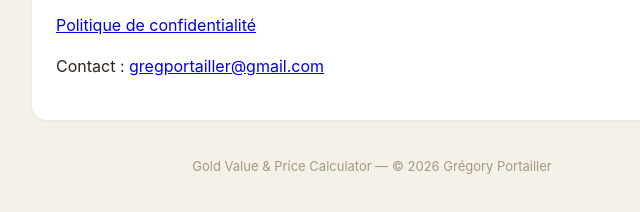
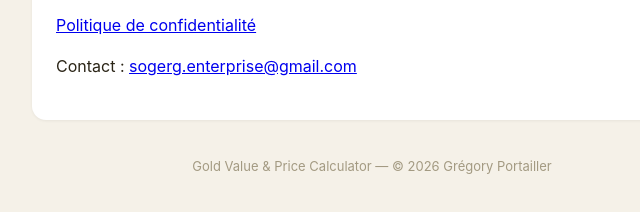
Before and after one commit to sogerg/gold-calculator-legal, a plain HTML site: page index.html in a window 1280 px wide. Shown: the part 876-1088 px from the top of the page, 268-908 px from the left. Drawn offline with Linux system fonts and the light colour scheme.

Commit message:
Adresse de contact : sogerg.enterprise@gmail.com
Co-Authored-By: Claude Opus 5.5 <noreply@anthropic.com>

```diff
--- a/index.html
+++ b/index.html
@@ -87,7 +87,7 @@
     <div class="card">
       <h2>Informations légales</h2>
       <p><a href="privacy.html">Politique de confidentialité</a></p>
-      <p>Contact : <a href="mailto:gregportailler@gmail.com">gregportailler@gmail.com</a></p>
+      <p>Contact : <a href="mailto:sogerg.enterprise@gmail.com">sogerg.enterprise@gmail.com</a></p>
     </div>
   </div>
 
@@ -120,7 +120,7 @@
     <div class="card">
       <h2>Legal</h2>
       <p><a href="privacy.html">Privacy Policy</a></p>
-      <p>Contact: <a href="mailto:gregportailler@gmail.com">gregportailler@gmail.com</a></p>
+      <p>Contact: <a href="mailto:sogerg.enterprise@gmail.com">sogerg.enterprise@gmail.com</a></p>
     </div>
   </div>
 
```
Also changed, not shown: privacy.html (+2 -2 lines).
